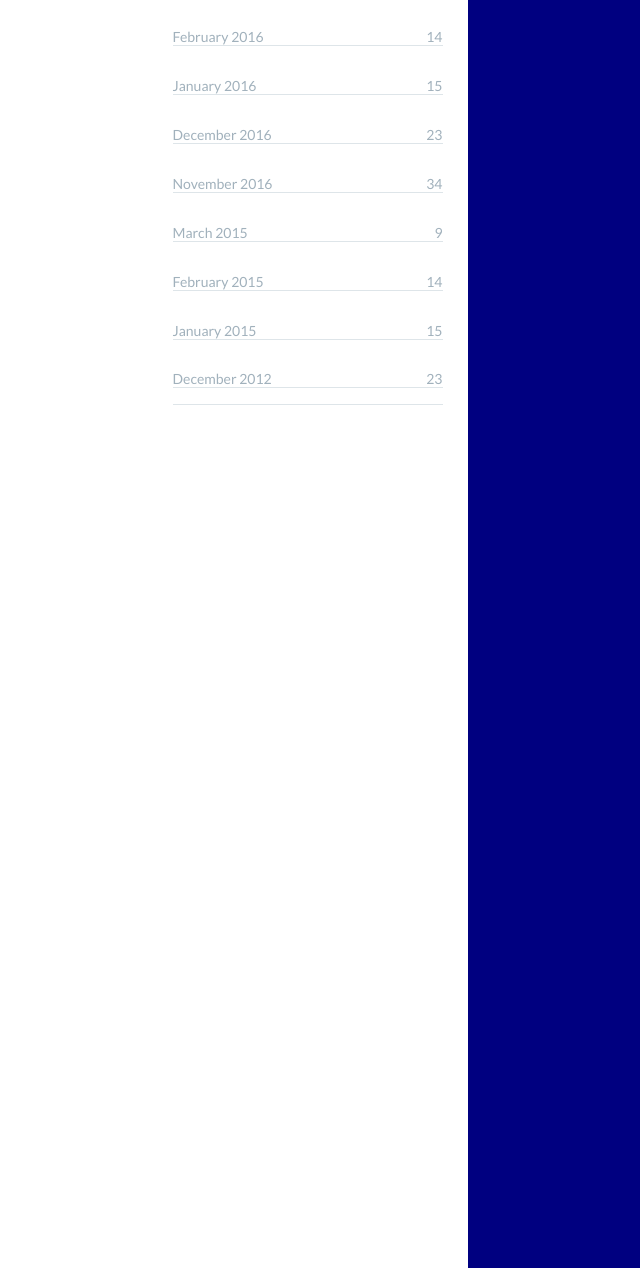
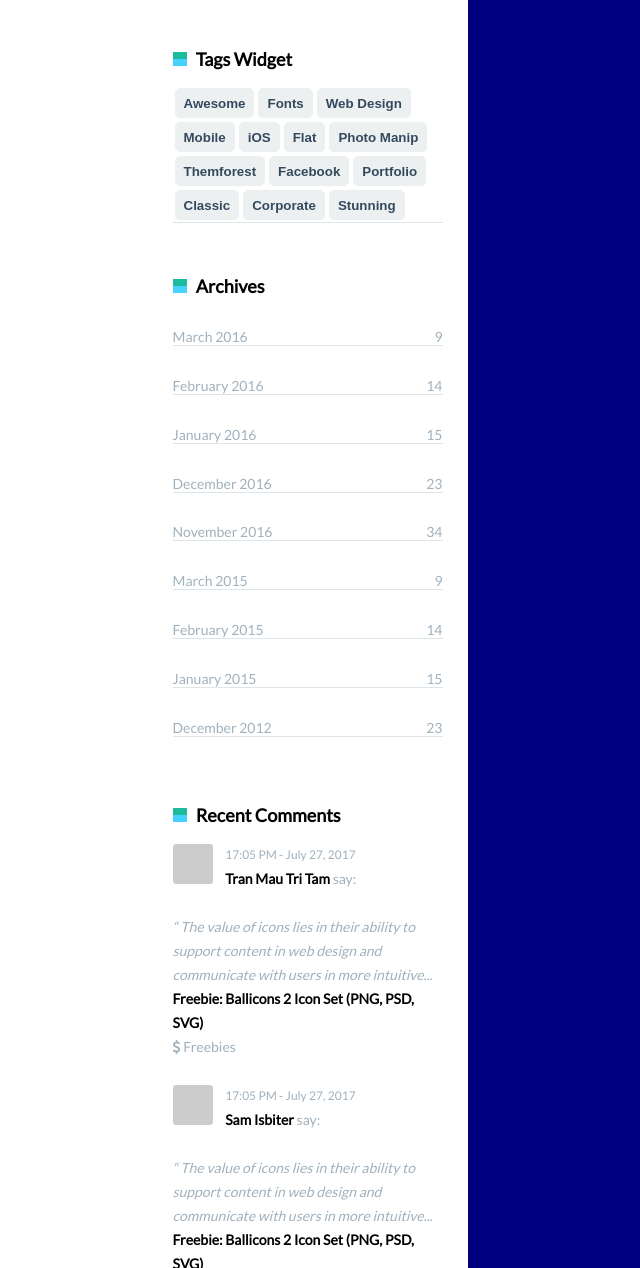
Before and after one commit to tatotab/personal-project-html-and-css, a plain HTML site: page index.html in a window 1280 px wide. Shown: the part 1532-2800 px from the top of the page, without its empty margins (223-863 px from the left). Drawn offline with Linux system fonts and the light colour scheme.

Commit message:
feat(aside) finish

```diff
--- a/index.css
+++ b/index.css
@@ -95,11 +95,18 @@ nav{
 }
 .aside{
     width: 270px;
-    height:3000px;
+    height:2450px;
     display:flex;
     flex-direction: column;
-    align-content: space-between;
+    justify-content: space-between;
 
+}
+#square{
+    display: inline;
+    width:14px;
+    height: 14px;
+    background: linear-gradient(to bottom,
+        #1ABC9C 50%, #46D1FF 50% 50%);
 }
 article{
     width: 850px;
@@ -113,6 +120,8 @@ article{
     flex-direction: column;
 }
 .aside-nested{
+    font-family: 'Lato', sans-serif;
+    font-size: 14px;
     display: flex;
     flex-direction: row;
     border-bottom: 1px solid #DEE5E9;
@@ -166,14 +175,39 @@ a{
 .aside2 button i:hover{
     color:white;
 }
+.aside3 .aside-nested{
+    display: flex;
+    flex-wrap: wrap;
+    color:#A1B1BC;
+    line-height: 24px;
+    border-bottom:1px solid #DEE5E9;
+
+    align-content: auto;
+
+}
+#tag{
+    height:30px;
+    width:auto;
+    background-color: #ECF0F1;
+    color:#34495E;
+    border: 1px solid #ECF0F1;
+    border-radius: 5px;
+    padding:0px 8px;
+    margin:2px;
+    font-weight: 600;
+}
+#tag:hover{
+    color:white;
+    background-color: #1FCDAB;;
+}
 .aside4 .aside-nested{
-    font-family: 'Lato', sans-serif;
+
     display: flex;
     flex-direction: column;
-    font-size: 14px;
     color:#A1B1BC;
     height:440px;
     justify-content: space-around ;
+    border-bottom: none;
 }
 .aside4 .aside-nested div{
     display:flex;
@@ -184,3 +218,22 @@ a{
 .aside4 .aside-nested div:hover{
     color:#1ABC9C;
 }
+.aside5 > .aside-nested{
+    display: flex;
+    flex-direction: column;
+    color:#A1B1BC;
+    line-height: 24px;
+    border-bottom:1px solid #DEE5E9;
+    justify-items: space-between;
+
+}
+#title{
+    display:inline-block;
+    width:150px;
+    height: 40px;
+    box-sizing: border-box;
+
+}
+.aside5 .aside-nested b{
+    color:black;
+}
--- a/index.html
+++ b/index.html
@@ -12,9 +12,9 @@
     <header>
         <nav>
             <div class ="upper">
-                <span><i class="fas fa-globe-asia"></i> Languages: <b style="color: white;">English</b></span>
-                <span><i class="fas fa-phone-alt"></i> Call us: 1.777.777.777</span>
-                <span><i class="fas fa-paper-plane"></i> hello@thefox.com.vn</span>
+                <span><i class="fa fa-globe"></i> Languages: <b style="color: white;">English</b></span>
+                <span><i class="fa fa-phone"></i> Call us: 1.777.777.777</span>
+                <span><i class="fa fa-paper-plane"></i> hello@thefox.com.vn</span>
             </div>
             <div class ="middle">
 
@@ -31,7 +31,7 @@
                         <div><i class="fa fa-search fa-2x"></i> &nbsp;&nbsp;&nbsp;<i class="fa fa-shopping-basket fa-2x"></i></div>
             </div>
             <div class ="lower">
-                <div class="item1">Classic Blog<i class="fas fa-bars" style="padding-left:15px; color: #A1B1BC"></i></div>
+                <div class="item1">Classic Blog<i class="fa fa-bars" style="padding-left:15px; color: #A1B1BC"></i></div>
                 <div class="item2"><div>Home</div><i class="fa fa-angle-right" ></i><div>Blog</div>  <i class="fa fa-angle-right"></i><div><b>Classic Blog</b></div></div>
             </div>
         </nav>
@@ -42,19 +42,7 @@
             <div class= "aside">
                 <div class="aside1">
                     <div style=" margin-bottom:10px;">
-                    <svg xmlns="http://www.w3.org/2000/svg" xmlns:xlink="http://www.w3.org/1999/xlink" width="14" height="14" viewBox="0 0 14 14">
-                        <defs>
-                          <clipPath id="clip-path">
-                            <rect id="Rectangle_20" data-name="Rectangle 20" width="14" height="14" transform="translate(375 464)" fill="#1abc9c"/>
-                          </clipPath>
-                        </defs>
-                        <g id="Rectangle_20-2" data-name="Rectangle 20" transform="translate(-375 -464)">
-                          <rect id="Rectangle_20-3" data-name="Rectangle 20" width="14" height="14" transform="translate(375 464)" fill="#1abc9c"/>
-                          <g id="Clip" clip-path="url(#clip-path)">
-                            <rect id="Rectangle_20_copy" data-name="Rectangle 20 copy" width="14" height="7" transform="translate(375 471)" fill="#46d1ff"/>
-                          </g>
-                        </g>
-                      </svg> &nbsp;
+                      <svg id="square"></svg> &nbsp;
                       <b style="font-size:18px;">Twitter Widget</b>
                       </div>
 
@@ -110,21 +98,9 @@
                 </div>
                 <div>
                     <div style=" margin-bottom:10px;">
-                        <svg xmlns="http://www.w3.org/2000/svg" xmlns:xlink="http://www.w3.org/1999/xlink" width="14" height="14" viewBox="0 0 14 14">
-                            <defs>
-                              <clipPath id="clip-path">
-                                <rect id="Rectangle_20" data-name="Rectangle 20" width="14" height="14" transform="translate(375 464)" fill="#1abc9c"/>
-                              </clipPath>
-                            </defs>
-                            <g id="Rectangle_20-2" data-name="Rectangle 20" transform="translate(-375 -464)">
-                              <rect id="Rectangle_20-3" data-name="Rectangle 20" width="14" height="14" transform="translate(375 464)" fill="#1abc9c"/>
-                              <g id="Clip" clip-path="url(#clip-path)">
-                                <rect id="Rectangle_20_copy" data-name="Rectangle 20 copy" width="14" height="7" transform="translate(375 471)" fill="#46d1ff"/>
-                              </g>
-                            </g>
-                          </svg> &nbsp;
+                        <svg id="square"></svg> &nbsp;
                           <b style="font-size:18px;">Flick Widget</b>
-                          </div>
+                          </div><br>
                     <div class="aside2">
                         <button><i class="fa fa-plus fa-2x"></i> </button>
                         <button><i class="fa fa-plus fa-2x"></i> </button>
@@ -138,21 +114,30 @@
                     </div>
 
                 </div>
+                <div class="aside3">
+                    <div style=" margin-bottom:10px;">
+                        <svg id="square"></svg> &nbsp;
+                          <b style="font-size:18px;">Tags Widget</b>
+                    </div>
+                    <div class="aside-nested">
+                        <button id="tag">Awesome</button>
+                        <button id="tag">Fonts</button>
+                        <button id="tag">Web Design</button>
+                        <button id="tag">Mobile</button>
+                        <button id="tag">iOS</button>
+                        <button id="tag">Flat</button>
+                        <button id="tag">Photo Manip</button>
+                        <button id="tag">Themforest</button>
+                        <button id="tag">Facebook</button>
+                        <button id="tag">Portfolio</button>
+                        <button id="tag">Classic</button>
+                        <button id="tag">Corporate</button>
+                        <button id="tag">Stunning</button>
+                    </div>
+                </div>
                 <div class="aside4">
                     <div style=" margin-bottom:10px;">
-                        <svg xmlns="http://www.w3.org/2000/svg" xmlns:xlink="http://www.w3.org/1999/xlink" width="14" height="14" viewBox="0 0 14 14">
-                            <defs>
-                              <clipPath id="clip-path">
-                                <rect id="Rectangle_20" data-name="Rectangle 20" width="14" height="14" transform="translate(375 464)" fill="#1abc9c"/>
-                              </clipPath>
-                            </defs>
-                            <g id="Rectangle_20-2" data-name="Rectangle 20" transform="translate(-375 -464)">
-                              <rect id="Rectangle_20-3" data-name="Rectangle 20" width="14" height="14" transform="translate(375 464)" fill="#1abc9c"/>
-                              <g id="Clip" clip-path="url(#clip-path)">
-                                <rect id="Rectangle_20_copy" data-name="Rectangle 20 copy" width="14" height="7" transform="translate(375 471)" fill="#46d1ff"/>
-                              </g>
-                            </g>
-                          </svg> &nbsp;
+                        <svg id="square"></svg> &nbsp;
                           <b style="font-size:18px;">Archives</b>
                     </div>
                     <div class="aside-nested">
@@ -167,6 +152,42 @@
                         <div><span>December 2012</span><span>23</span></div>
                     </div>
                 </div>
+                <div class="aside5">
+                    <div style=" margin-bottom:10px;">
+                        <svg id="square"></svg> &nbsp;
+                        <b style="font-size:18px;">Recent Comments</b>
+                    </div>
+                    <div class="aside-nested">
+                        <div>
+                            <svg id="avatar"></svg>
+                            <div id="title"><span style="font-size: 12px;">17:05 PM - July 27, 2017</span><br>
+                                <b>Tran Mau Tri Tam</b> say:</div>
+                            <div><br>
+                                <i>“ The value of icons lies in their ability
+                                    to support content in web design and communicate with users in more intuitive...</i>
+                            </div>
+                            <div>
+                                <b>Freebie: Ballicons 2 Icon Set (PNG, PSD, SVG)</b>
+                                <div><i class="fa fa-dollar"></i>&nbsp;Freebies</div>
+                            </div>
+                        </div>
+                        <br>
+                        <div>
+                            <svg id="avatar"></svg>
+                            <div id="title"><span style="font-size: 12px;">17:05 PM - July 27, 2017</span><br>
+                                <b>Sam Isbiter</b> say:</div>
+                            <div><br>
+                                <i>“ The value of icons lies in their ability
+                                    to support content in web design and communicate with users in more intuitive...</i>
+                            </div>
+                            <div>
+                                <b>Freebie: Ballicons 2 Icon Set (PNG, PSD, SVG)</b>
+                                <div><i class="fa fa-dollar"></i>&nbsp;Freebies</div>
+                            </div>
+
+                        </div>
+                    </div>
+                </div>
             </div>
             <article>
 
```
